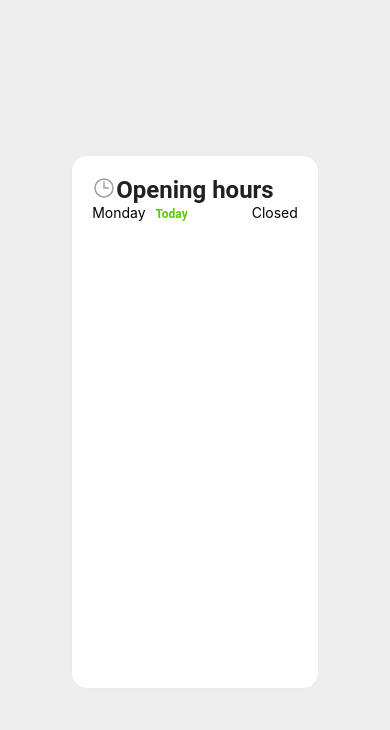
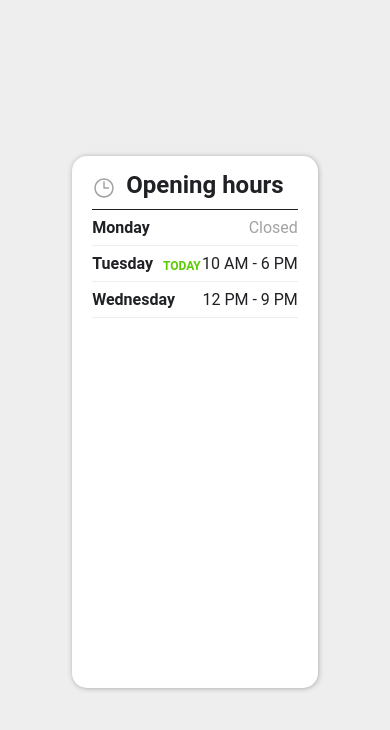
Before and after one commit to sjunka/wolt-test, a React Native app: screen /Home in a window 390 px wide. Shown: the top 730 px of the page. Built offline with nearby package versions, Linux system fonts and the light colour scheme.

Commit message:
Feat: added components

```diff
--- /dev/null
+++ b/src/components/ClosedDay.js
@@ -0,0 +1,48 @@
+import React from 'react';
+import {View, Text, StyleSheet} from 'react-native';
+import {Colors} from '../utils/Colors';
+
+const styles = StyleSheet.create({
+  textGray: {
+    fontSize: 16,
+    fontWeight: 'medium',
+    fontFamily: 'Roboto',
+    color: Colors.Grey3.color,
+  },
+  textBlack: {
+    fontSize: 16,
+    fontWeight: 'bold',
+    fontFamily: 'Roboto',
+    color: Colors.Black.color,
+  },
+  openingHoursDays: {
+    flexDirection: 'row',
+    alignItems: 'center',
+    justifyContent: 'space-between',
+    paddingVertical: 8,
+
+    borderBottomColor: Colors.Grey2.color,
+    borderBottomWidth: 1,
+    borderBottomStyle: 'solid',
+  },
+  todayContainer: {
+    flex: 1,
+    flexDirection: 'row',
+    alignItems: 'flex-end',
+  },
+});
+
+const ClosedDay = ({day, closed}) =>
+  closed ? (
+    <View style={styles.openingHoursDays}>
+      <View style={styles.todayContainer}>
+        <Text style={styles.textBlack}>{day}</Text>
+      </View>
+
+      <View>
+        <Text style={styles.textGray}>Closed</Text>
+      </View>
+    </View>
+  ) : null;
+
+export default ClosedDay;
--- /dev/null
+++ b/src/components/OpenDay.js
@@ -0,0 +1,48 @@
+import React from 'react';
+import {View, Text, StyleSheet} from 'react-native';
+import {Colors} from '../utils/Colors';
+
+const styles = StyleSheet.create({
+  textBlack: {
+    fontSize: 16,
+    fontWeight: 'bold',
+    fontFamily: 'Roboto',
+    color: Colors.Black.color,
+  },
+  textBlackNormal: {
+    fontSize: 16,
+    fontWeight: 'medium',
+    fontFamily: 'Roboto',
+    color: Colors.Black.color,
+  },
+
+  openingHoursDays: {
+    flexDirection: 'row',
+    alignItems: 'center',
+    justifyContent: 'space-between',
+    paddingVertical: 8,
+
+    borderBottomColor: Colors.Grey2.color,
+    borderBottomWidth: 1,
+    borderBottomStyle: 'solid',
+  },
+  todayContainer: {
+    flex: 1,
+    flexDirection: 'row',
+    alignItems: 'flex-end',
+  },
+});
+
+const OpenDay = ({day, openingHours}) => (
+  <View style={styles.openingHoursDays}>
+    <View style={styles.todayContainer}>
+      <Text style={styles.textBlack}>{day}</Text>
+    </View>
+
+    <View>
+      <Text style={styles.textBlackNormal}>{openingHours}</Text>
+    </View>
+  </View>
+);
+
+export default OpenDay;
--- /dev/null
+++ b/src/components/OpeningHeader.js
@@ -0,0 +1,36 @@
+import React from 'react';
+import {View, Text, StyleSheet} from 'react-native';
+import {Colors} from '../utils/Colors';
+
+import {ClockIcon as ClockIconOutline} from 'react-native-heroicons/outline';
+
+const styles = StyleSheet.create({
+  openingHoursHeader: {
+    flexDirection: 'row',
+    justifyContent: 'flex-start',
+    alignItems: 'flex-start',
+    alignContent: 'flex-start',
+    paddingBottom: 5,
+    borderBottomColor: Colors.Black.color,
+    borderBottomWidth: 1,
+    borderBottomStyle: 'solid',
+  },
+
+  textHeader: {
+    fontSize: 24,
+    fontWeight: 'bold',
+    fontFamily: 'Roboto',
+    color: Colors.Black.color,
+    bottom: 5,
+    left: 10,
+  },
+});
+
+const openingHoursHeader = () => (
+  <View style={styles.openingHoursHeader}>
+    <ClockIconOutline color={Colors.Grey3.color} fill="none" size={24} />
+    <Text style={styles.textHeader}>Opening hours</Text>
+  </View>
+);
+
+export default openingHoursHeader;
--- /dev/null
+++ b/src/components/TodayDay.js
@@ -0,0 +1,56 @@
+import React from 'react';
+import {View, Text, StyleSheet} from 'react-native';
+import {Colors} from '../utils/Colors';
+
+const styles = StyleSheet.create({
+  textBlack: {
+    fontSize: 16,
+    fontWeight: 'bold',
+    fontFamily: 'Roboto',
+    color: Colors.Black.color,
+  },
+  textBlackNormal: {
+    fontSize: 16,
+    fontWeight: 'medium',
+    fontFamily: 'Roboto',
+    color: Colors.Black.color,
+  },
+  textGreen: {
+    fontSize: 12,
+    fontWeight: 'bold',
+    fontFamily: 'Roboto',
+    color: Colors.Green.color,
+    marginLeft: 10,
+  },
+  openingHoursDays: {
+    flexDirection: 'row',
+    alignItems: 'center',
+    justifyContent: 'space-between',
+    paddingVertical: 8,
+
+    borderBottomColor: Colors.Grey2.color,
+    borderBottomWidth: 1,
+    borderBottomStyle: 'solid',
+  },
+  todayContainer: {
+    flex: 1,
+    flexDirection: 'row',
+    alignItems: 'flex-end',
+  },
+});
+
+const TodayDay = ({day, today, openingHours}) =>
+  today ? (
+    <View style={styles.openingHoursDays}>
+      <View style={styles.todayContainer}>
+        <Text style={styles.textBlack}>{day}</Text>
+        <Text style={styles.textGreen}>TODAY</Text>
+      </View>
+
+      <View style={styles.closedContainer}>
+        <Text style={styles.textBlackNormal}>{openingHours}</Text>
+      </View>
+    </View>
+  ) : null;
+
+export default TodayDay;
--- a/src/screens/HomeScreen.js
+++ b/src/screens/HomeScreen.js
@@ -1,29 +1,15 @@
-import { View, Text, SafeAreaView } from 'react-native';
-import React, { useEffect, useState } from 'react';
-import { StyleSheet } from 'react-native';
-import { Colors } from '../utils/Colors'
+import {View, Text, SafeAreaView} from 'react-native';
+import React, {useEffect, useState} from 'react';
+import {StyleSheet} from 'react-native';
+import {Colors} from '../utils/Colors';
 
+import OpeningHeader from '../components/OpeningHeader';
+import ClosedDay from '../components/ClosedDay';
+import TodayDay from '../components/TodayDay';
+import OpenDay from '../components/OpenDay';
 import useGetOpeningHours from '../hooks/useGetOpeningHours';
 
-import { ClockIcon as ClockIconOutline } from "react-native-heroicons/outline";
-
-
 const styles = StyleSheet.create({
-
-    textHeader: {
-        fontSize: 24,
-        fontWeight: 'bold',
-        fontFamily: 'Roboto',
-        color: Colors.Black.color,
-    },
-
-    textGreen: {
-        fontSize: 12,
-        fontWeight: 'bold',
-        fontFamily: 'Roboto',
-        color: Colors.Green.color,
-    },
-
   container: {
     flex: 1,
     alignItems: 'center',
@@ -43,45 +29,25 @@ const styles = StyleSheet.create({
     height: '90%',
     borderRadius: 15,
     shadowColor: Colors.Grey3.color,
-        shadowOffset: { width: 0.1, height: 0.1 },
-        shadowOpacity: 0.1,
-        shadowRadius: 2,
-        elevation: 1,
+    shadowOffset: {width: 0.5, height: 0.5},
+    shadowOpacity: 0.9,
+    shadowRadius: 5,
+    elevation: 5,
     backgroundColor: Colors.White.color,
+  },
+  openingHoursContainer: {
+    padding: 20,
   },
   openingHoursContainerErrorLoading: {
     flex: 1,
     alignItems: 'center',
     justifyContent: 'center',
   },
-    openingHoursContainer: {
-        padding: 20,
-    },
-    openingHoursStyle: {
-        flexDirection: 'row',
-    },
-    openingHoursDays: {
-        flexDirection: 'row',
-        alignItems: 'center',
-        justifyContent: 'space-between',
-    },
-
-    todayContainer: {
-        flex: 1,
-        flexDirection: 'row',
-        alignItems: 'flex-end',
-    },
-    marginLeft: {
-        marginLeft: 10,
-    },
-
-
 });
 
-
-const HomeScreen = ({ navigation }) => {
-
-    const { dataOpeningTimes, loadingOpeningTimes, errorOpeningTimesResponse } = useGetOpeningHours();
+const HomeScreen = ({navigation}) => {
+  const {dataOpeningTimes, loadingOpeningTimes, errorOpeningTimesResponse} =
+    useGetOpeningHours();
 
   if (errorOpeningTimesResponse) {
     return (
@@ -89,7 +55,7 @@ const HomeScreen = ({ navigation }) => {
         <View style={styles.contentArea}>
           <View style={styles.openingHours}>
             <View style={styles.openingHoursContainerErrorLoading}>
-                            <Text style={styles.text}>Oops something went wrong</Text>
+              <Text>Oops something went wrong...</Text>
             </View>
           </View>
         </View>
@@ -103,9 +69,8 @@ const HomeScreen = ({ navigation }) => {
         <View style={styles.contentArea}>
           <View style={styles.openingHours}>
             <View style={styles.openingHoursContainerErrorLoading}>
-                            <Text style={styles.text}>Loading...</Text>
+              <Text>Loading...</Text>
             </View>
-
           </View>
         </View>
       </SafeAreaView>
@@ -117,36 +82,17 @@ const HomeScreen = ({ navigation }) => {
       <SafeAreaView style={styles.container}>
         <View style={styles.contentArea}>
           <View style={styles.openingHours}>
-
             <View style={styles.openingHoursContainer}>
-
-                            <View style={styles.openingHoursStyle}>
-                                <ClockIconOutline color={Colors.Grey3.color} fill="none" size={24} />
-                                <Text style={styles.textHeader}>Opening hours</Text>
+              <OpeningHeader />
+              <ClosedDay day="Monday" closed />
+              <TodayDay day="Tuesday" today openingHours="10 AM - 6 PM" />
+              <OpenDay day="Wednesday" openingHours="12 PM - 9 PM" />
             </View>
-
-
-                            <View style={styles.openingHoursDays}>
-                                <View style={styles.todayContainer}>
-                                    <Text style={styles.text}>Monday</Text>
-                                    <Text style={[styles.textGreen, styles.marginLeft]}>Today</Text>
-                                </View>
-
-                                <View style={styles.closedContainer}>
-                                    <Text style={styles.text}>Closed</Text>
-                                </View>
-                            </View>
-
-
-                        </View>
-
           </View>
         </View>
       </SafeAreaView>
     );
   }
-
-
 };
 
 export default HomeScreen;
```
Lines whose indentation alone changed are shown as unchanged.
